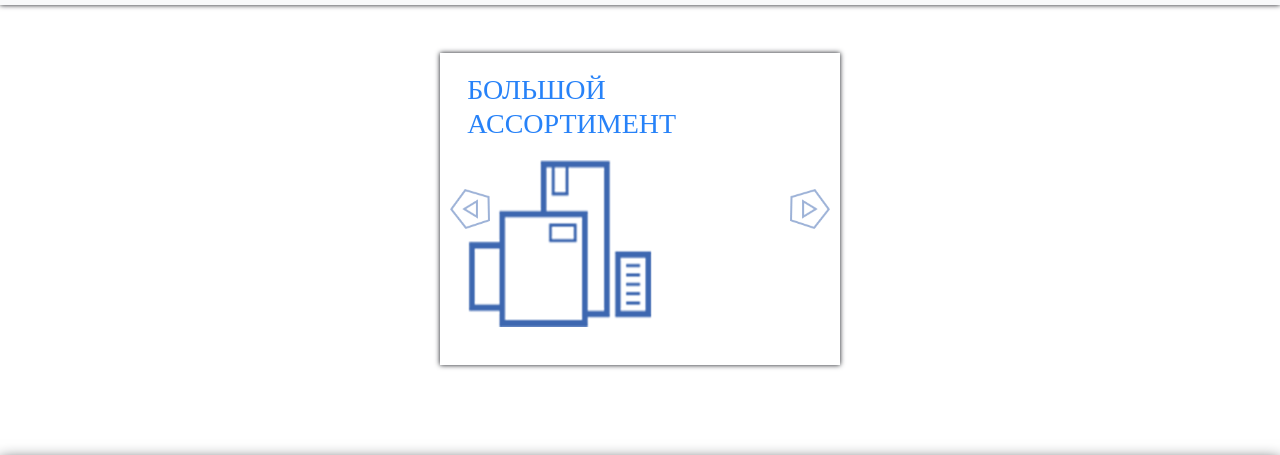
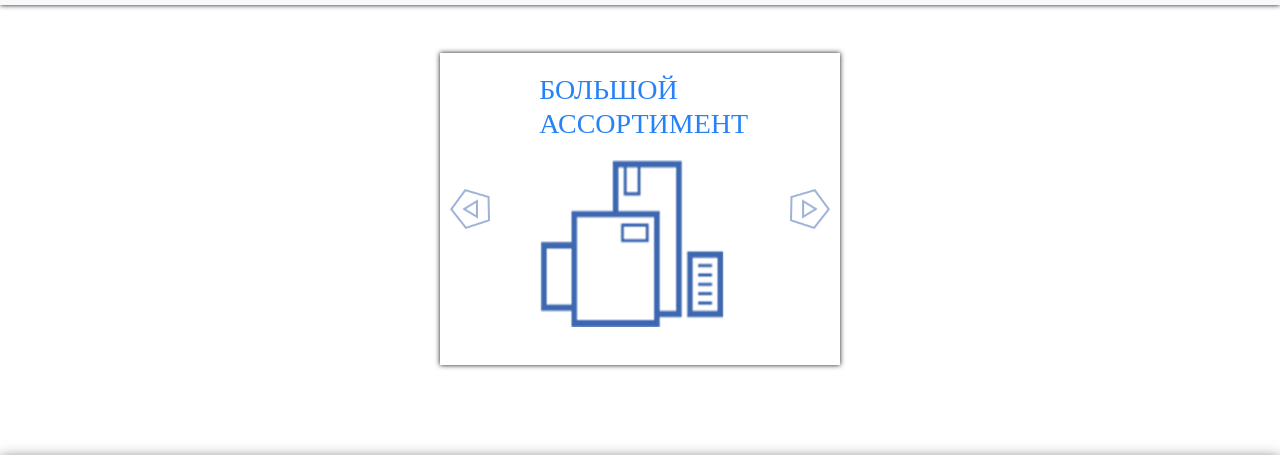
Before and after one commit to FreedomTQ/My_Giro, a plain HTML site: page index.html in a window 1280 px wide. Shown: the part 86-541 px from the top of the page. Drawn offline with Linux system fonts and the light colour scheme; files that its build step writes are made by us from their sources; files whose address does not match are found by name.

Commit message:
Update main.css

```diff
--- a/css/main.css
+++ b/css/main.css
@@ -96,8 +96,8 @@ nav {
 	margin-left: 2%;
 	margin-bottom: 5px;
 }
-.carousel-inner {
-
+.carousel-item {
+	left: 20%;
 }
 
 .carousel-inner img {
```
